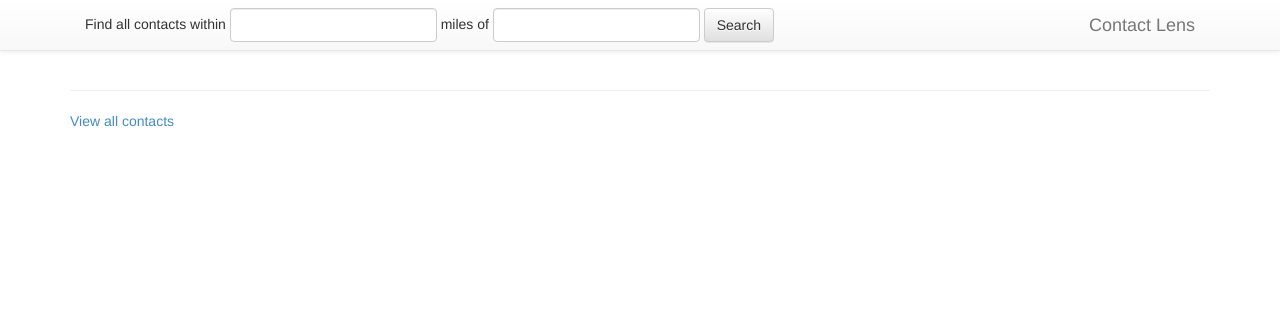
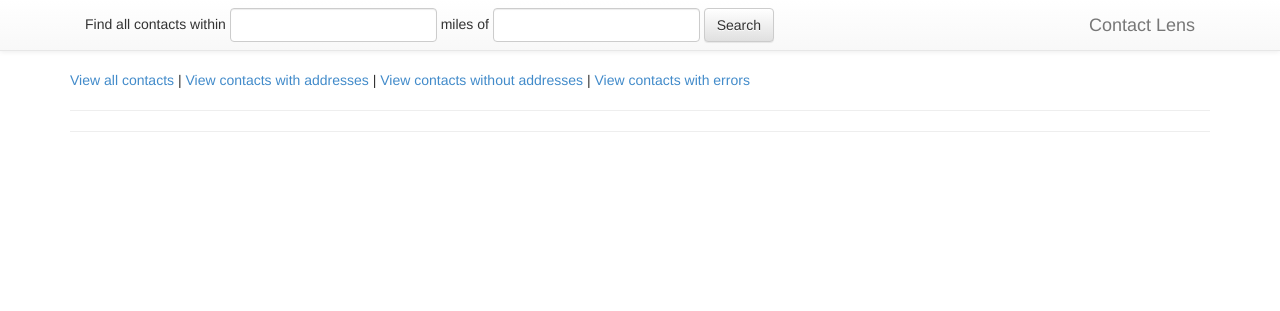
Before and after one commit to inglesp/lens, a Django app: template contacts/templates/contacts/search.html in a window 1280 px wide. Shown: the top 311 px of the page. Run offline with Django 3.2, Linux system fonts and the light colour scheme; the template is opened without the code that fills it, so the values that code supplies are empty; some libraries are stand-ins or nearby versions.

Commit message:
Add pages for contacts with/without addresses

```diff
--- a/contacts/templates/contacts/base.html
+++ b/contacts/templates/contacts/base.html
@@ -30,7 +30,18 @@
 </nav>
 
 <div class="container">
-{% block content %}{% endblock %}
+	<p>
+	<a href={% url 'all' %}>View all contacts</a>
+	|
+	<a href={% url 'with_addresses' %}>View contacts with addresses</a>
+	|
+	<a href={% url 'without_addresses' %}>View contacts without addresses</a>
+	|
+	<a href={% url 'with_errors' %}>View contacts with errors</a>
+	</p>
+
+	{% block content %}{% endblock %}
+
 </div>
 
 </body>
--- a/contacts/templates/contacts/search.html
+++ b/contacts/templates/contacts/search.html
@@ -5,7 +5,7 @@
 <hr />
 
 {% if addresses %}
-	<table class="table table bordered table-striped">
+	<table class="table bordered table-striped">
 		<thead>
 			<tr>
 				<th>Name</th>
@@ -27,5 +27,5 @@
 	<hr />
 {% endif %}
 
-<p><a href={% url 'all' %}>View all contacts</a></p>
+<hr />
 {% endblock %}
--- a/contacts/urls.py
+++ b/contacts/urls.py
@@ -6,4 +6,6 @@ urlpatterns = patterns('',
     url(r'^$', views.search, name='search'),
     url(r'^all$', views.all, name='all'),
     url(r'^with_errors$', views.with_errors, name='with_errors'),
+    url(r'^with_addresses$', views.with_addresses, name='with_addresses'),
+    url(r'^without_addresses$', views.without_addresses, name='without_addresses'),
 )
```
Also changed, not shown: contacts/templates/contacts/all.html (+7 -1 lines), contacts/views.py (+15 -1 lines).
